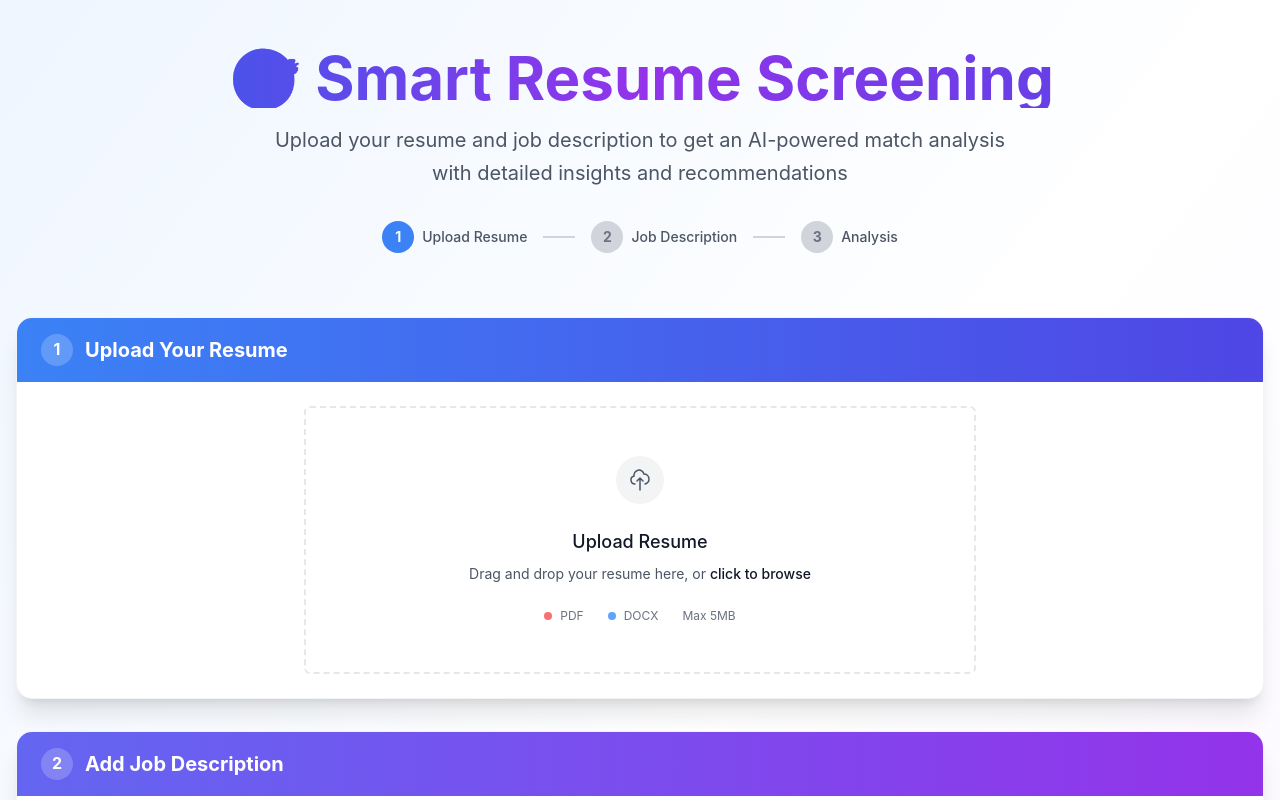
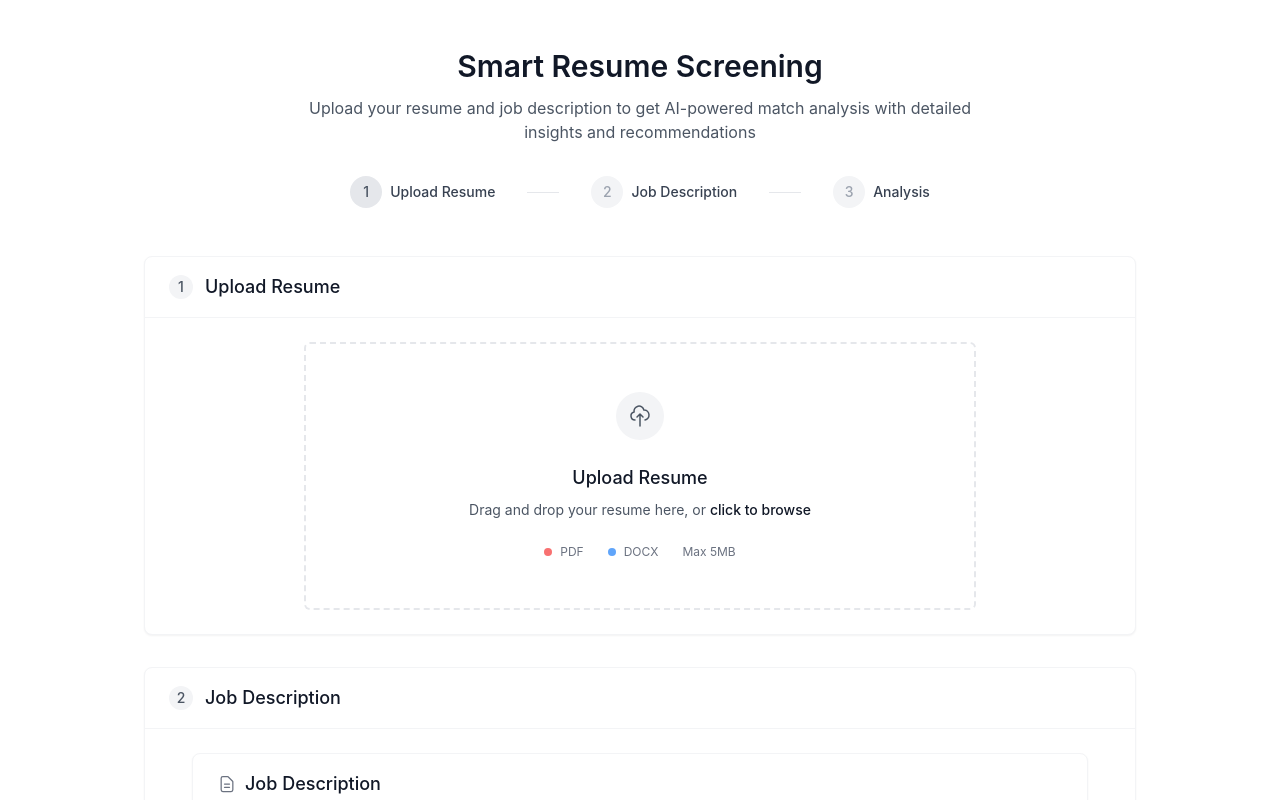
Before and after one commit to SusithD/AI-Based-CV-Screen-application, a Nuxt app in the folder frontend/: page / in a window 1280 px wide. Shown: the top 800 px of the page. Built offline with nearby package versions, Linux system fonts and the light colour scheme.

Commit message:
style: update index.vue for improved UI consistency and readability

```diff
--- a/frontend/pages/index.vue
+++ b/frontend/pages/index.vue
@@ -1,67 +1,65 @@
 <template>
-  <div class="min-h-screen bg-gradient-to-br from-blue-50 via-white to-purple-50">
-    <div class="container mx-auto px-4 py-12">
+  <div class="min-h-screen bg-white">
+    <div class="max-w-5xl mx-auto px-4 py-12">
       <!-- Header -->
-      <header class="text-center mb-16">
-        <div class="mb-8">
-          <h1 class="text-5xl md:text-6xl font-bold bg-gradient-to-r from-blue-600 via-purple-600 to-indigo-600 bg-clip-text text-transparent mb-4">
-            🎯 Smart Resume Screening
-          </h1>
-          <p class="text-xl text-gray-600 max-w-3xl mx-auto leading-relaxed">
-            Upload your resume and job description to get an AI-powered match analysis with detailed insights and recommendations
-          </p>
-        </div>
+      <header class="text-center mb-12">
+        <h1 class="text-3xl font-semibold text-gray-900 mb-3">
+          Smart Resume Screening
+        </h1>
+        <p class="text-base text-gray-600 max-w-2xl mx-auto">
+          Upload your resume and job description to get AI-powered match analysis with detailed insights and recommendations
+        </p>
 
         <!-- Progress Indicator -->
-        <div class="flex items-center justify-center space-x-4 mb-8">
+        <div class="flex items-center justify-center space-x-8 mt-8">
           <div class="flex items-center">
-            <div class="w-8 h-8 rounded-full flex items-center justify-center"
-                 :class="resumeStore.currentResume ? 'bg-green-500 text-white' : 'bg-blue-500 text-white'">
-              <svg v-if="resumeStore.currentResume" class="w-5 h-5" fill="none" stroke="currentColor" viewBox="0 0 24 24">
+            <div class="w-8 h-8 rounded-full flex items-center justify-center text-sm font-medium"
+                 :class="resumeStore.currentResume ? 'bg-gray-900 text-white' : 'bg-gray-200 text-gray-600'">
+              <svg v-if="resumeStore.currentResume" class="w-4 h-4" fill="none" stroke="currentColor" viewBox="0 0 24 24">
                 <path stroke-linecap="round" stroke-linejoin="round" stroke-width="2" d="M5 13l4 4L19 7" />
               </svg>
-              <span v-else class="text-sm font-bold">1</span>
+              <span v-else>1</span>
             </div>
-            <span class="ml-2 text-sm font-medium text-gray-600">Upload Resume</span>
+            <span class="ml-2 text-sm font-medium text-gray-700">Upload Resume</span>
           </div>
 
-          <div class="w-8 h-0.5 bg-gray-300"></div>
+          <div class="w-8 h-px bg-gray-200"></div>
 
           <div class="flex items-center">
-            <div class="w-8 h-8 rounded-full flex items-center justify-center"
-                 :class="resumeStore.jobDescription ? 'bg-green-500 text-white' : (resumeStore.currentResume ? 'bg-blue-500 text-white' : 'bg-gray-300 text-gray-500')">
-              <svg v-if="resumeStore.jobDescription" class="w-5 h-5" fill="none" stroke="currentColor" viewBox="0 0 24 24">
+            <div class="w-8 h-8 rounded-full flex items-center justify-center text-sm font-medium"
+                 :class="resumeStore.jobDescription ? 'bg-gray-900 text-white' : (resumeStore.currentResume ? 'bg-gray-200 text-gray-600' : 'bg-gray-100 text-gray-400')">
+              <svg v-if="resumeStore.jobDescription" class="w-4 h-4" fill="none" stroke="currentColor" viewBox="0 0 24 24">
                 <path stroke-linecap="round" stroke-linejoin="round" stroke-width="2" d="M5 13l4 4L19 7" />
               </svg>
-              <span v-else class="text-sm font-bold">2</span>
+              <span v-else>2</span>
             </div>
-            <span class="ml-2 text-sm font-medium text-gray-600">Job Description</span>
+            <span class="ml-2 text-sm font-medium text-gray-700">Job Description</span>
           </div>
 
-          <div class="w-8 h-0.5 bg-gray-300"></div>
+          <div class="w-8 h-px bg-gray-200"></div>
 
           <div class="flex items-center">
-            <div class="w-8 h-8 rounded-full flex items-center justify-center"
-                 :class="screeningResults ? 'bg-green-500 text-white' : (canStartScreening ? 'bg-blue-500 text-white' : 'bg-gray-300 text-gray-500')">
-              <svg v-if="screeningResults" class="w-5 h-5" fill="none" stroke="currentColor" viewBox="0 0 24 24">
+            <div class="w-8 h-8 rounded-full flex items-center justify-center text-sm font-medium"
+                 :class="screeningResults ? 'bg-gray-900 text-white' : (canStartScreening ? 'bg-gray-200 text-gray-600' : 'bg-gray-100 text-gray-400')">
+              <svg v-if="screeningResults" class="w-4 h-4" fill="none" stroke="currentColor" viewBox="0 0 24 24">
                 <path stroke-linecap="round" stroke-linejoin="round" stroke-width="2" d="M5 13l4 4L19 7" />
               </svg>
-              <span v-else class="text-sm font-bold">3</span>
+              <span v-else>3</span>
             </div>
-            <span class="ml-2 text-sm font-medium text-gray-600">Analysis</span>
+            <span class="ml-2 text-sm font-medium text-gray-700">Analysis</span>
           </div>
         </div>
       </header>
 
-      <div class="max-w-7xl mx-auto space-y-8">
+      <div class="space-y-8">
         <!-- Step 1: Upload Resume -->
-        <div class="bg-white rounded-2xl shadow-xl border border-gray-100 overflow-hidden">
-          <div class="bg-gradient-to-r from-blue-500 to-indigo-600 px-6 py-4">
+        <div class="bg-white border border-gray-100 rounded-lg shadow-sm">
+          <div class="border-b border-gray-100 px-6 py-4">
             <div class="flex items-center">
-              <div class="w-8 h-8 bg-white bg-opacity-20 rounded-full flex items-center justify-center mr-3">
-                <span class="text-white font-bold">1</span>
+              <div class="w-6 h-6 bg-gray-100 rounded-full flex items-center justify-center mr-3">
+                <span class="text-sm font-medium text-gray-600">1</span>
               </div>
-              <h2 class="text-xl font-bold text-white">Upload Your Resume</h2>
+              <h2 class="text-lg font-medium text-gray-900">Upload Resume</h2>
             </div>
           </div>
           <div class="p-6">
@@ -70,13 +68,13 @@
         </div>
 
         <!-- Step 2: Job Description -->
-        <div class="bg-white rounded-2xl shadow-xl border border-gray-100 overflow-hidden">
-          <div class="bg-gradient-to-r from-indigo-500 to-purple-600 px-6 py-4">
+        <div class="bg-white border border-gray-100 rounded-lg shadow-sm">
+          <div class="border-b border-gray-100 px-6 py-4">
             <div class="flex items-center">
-              <div class="w-8 h-8 bg-white bg-opacity-20 rounded-full flex items-center justify-center mr-3">
-                <span class="text-white font-bold">2</span>
+              <div class="w-6 h-6 bg-gray-100 rounded-full flex items-center justify-center mr-3">
+                <span class="text-sm font-medium text-gray-600">2</span>
               </div>
-              <h2 class="text-xl font-bold text-white">Add Job Description</h2>
+              <h2 class="text-lg font-medium text-gray-900">Job Description</h2>
             </div>
           </div>
           <div class="p-6">
@@ -85,44 +83,44 @@
         </div>
 
         <!-- Step 3: Start Screening -->
-        <div v-if="canStartScreening" class="bg-white rounded-2xl shadow-xl border border-gray-100 overflow-hidden animate-fade-in">
-          <div class="bg-gradient-to-r from-emerald-500 to-teal-600 px-6 py-4">
+        <div v-if="canStartScreening" class="bg-white border border-gray-100 rounded-lg shadow-sm fade-in">
+          <div class="border-b border-gray-100 px-6 py-4">
             <div class="flex items-center">
-              <div class="w-8 h-8 bg-white bg-opacity-20 rounded-full flex items-center justify-center mr-3">
-                <span class="text-white font-bold">3</span>
+              <div class="w-6 h-6 bg-gray-900 rounded-full flex items-center justify-center mr-3">
+                <span class="text-sm font-medium text-white">3</span>
               </div>
-              <h2 class="text-xl font-bold text-white">Ready to Screen!</h2>
+              <h2 class="text-lg font-medium text-gray-900">Ready to Analyze</h2>
             </div>
           </div>
 
           <div class="p-8 text-center">
             <div class="mb-6">
-              <div class="inline-flex items-center justify-center w-16 h-16 bg-green-100 rounded-full mb-4">
-                <svg class="w-8 h-8 text-green-600" fill="none" stroke="currentColor" viewBox="0 0 24 24">
-                  <path stroke-linecap="round" stroke-linejoin="round" stroke-width="2" d="M9 12l2 2 4-4m6 2a9 9 0 11-18 0 9 9 0 0118 0z" />
+              <div class="inline-flex items-center justify-center w-12 h-12 bg-gray-100 rounded-full mb-4">
+                <svg class="w-6 h-6 text-gray-600" fill="none" stroke="currentColor" viewBox="0 0 24 24">
+                  <path stroke-linecap="round" stroke-linejoin="round" stroke-width="1.5" d="M9 12l2 2 4-4m6 2a9 9 0 11-18 0 9 9 0 0118 0z" />
                 </svg>
               </div>
-              <h3 class="text-2xl font-bold text-gray-800 mb-2">All Set!</h3>
-              <p class="text-gray-600 mb-6">Your resume and job description are ready for AI analysis.</p>
+              <h3 class="text-lg font-medium text-gray-900 mb-2">All Set!</h3>
+              <p class="text-sm text-gray-600 mb-6">Your resume and job description are ready for AI analysis.</p>
             </div>
 
             <!-- Checklist -->
-            <div class="bg-gray-50 rounded-xl p-6 mb-8 text-left max-w-md mx-auto">
-              <ul class="space-y-3">
+            <div class="bg-gray-50 border border-gray-100 rounded-md p-4 mb-8 text-left max-w-md mx-auto">
+              <ul class="space-y-2">
                 <li class="flex items-center text-sm">
-                  <svg class="w-5 h-5 text-green-500 mr-3" fill="none" stroke="currentColor" viewBox="0 0 24 24">
+                  <svg class="w-4 h-4 text-green-600 mr-3" fill="none" stroke="currentColor" viewBox="0 0 24 24">
                     <path stroke-linecap="round" stroke-linejoin="round" stroke-width="2" d="M5 13l4 4L19 7" />
                   </svg>
                   <span class="text-gray-700">
-                    Resume uploaded: <span class="font-medium">{{ resumeStore.currentResume?.filename || resumeStore.currentResume?.name }}</span>
+                    Resume: <span class="font-medium">{{ resumeStore.currentResume?.filename || resumeStore.currentResume?.name }}</span>
                   </span>
                 </li>
                 <li class="flex items-center text-sm">
-                  <svg class="w-5 h-5 text-green-500 mr-3" fill="none" stroke="currentColor" viewBox="0 0 24 24">
+                  <svg class="w-4 h-4 text-green-600 mr-3" fill="none" stroke="currentColor" viewBox="0 0 24 24">
                     <path stroke-linecap="round" stroke-linejoin="round" stroke-width="2" d="M5 13l4 4L19 7" />
                   </svg>
                   <span class="text-gray-700">
-                    Job description added: <span class="font-medium">{{ jobDescriptionLength }} characters</span>
+                    Job description: <span class="font-medium">{{ jobDescriptionLength }} characters</span>
                   </span>
                 </li>
               </ul>
@@ -131,27 +129,27 @@
             <button
               @click="startScreening"
               :disabled="isScreening"
-              class="inline-flex items-center px-8 py-4 border border-transparent rounded-xl shadow-lg text-lg font-semibold text-white bg-gradient-to-r from-emerald-500 to-teal-600 hover:from-emerald-600 hover:to-teal-700 focus:outline-none focus:ring-2 focus:ring-offset-2 focus:ring-emerald-500 disabled:opacity-50 disabled:cursor-not-allowed transition-all duration-200 transform hover:scale-105"
+              class="inline-flex items-center px-6 py-3 text-sm font-medium text-white bg-gray-900 border border-transparent rounded-md hover:bg-gray-800 focus:outline-none focus:ring-2 focus:ring-offset-2 focus:ring-gray-500 disabled:opacity-50 disabled:cursor-not-allowed transition-colors"
             >
               <div v-if="isScreening" class="flex items-center">
-                <div class="w-5 h-5 border-2 border-white border-t-transparent rounded-full animate-spin mr-3"></div>
+                <div class="loading-spinner mr-2"></div>
                 Processing Analysis...
               </div>
               <div v-else class="flex items-center">
-                <svg class="w-6 h-6 mr-2" fill="none" stroke="currentColor" viewBox="0 0 24 24">
-                  <path stroke-linecap="round" stroke-linejoin="round" stroke-width="2" d="M13 10V3L4 14h7v7l9-11h-7z" />
+                <svg class="w-4 h-4 mr-2" fill="none" stroke="currentColor" viewBox="0 0 24 24">
+                  <path stroke-linecap="round" stroke-linejoin="round" stroke-width="1.5" d="M13 10V3L4 14h7v7l9-11h-7z" />
                 </svg>
-                Start AI Screening Analysis
+                Start AI Analysis
               </div>
             </button>
           </div>
         </div>
 
         <!-- Results Section -->
-        <div v-if="screeningResults" class="animate-fade-in">
-          <div class="text-center mb-8">
-            <h2 class="text-3xl font-bold text-gray-800 mb-2">📊 Screening Results</h2>
-            <p class="text-gray-600">Here's your detailed resume analysis and match score</p>
+        <div v-if="screeningResults" class="fade-in">
+          <div class="text-center mb-6">
+            <h2 class="text-2xl font-medium text-gray-900 mb-2">Screening Results</h2>
+            <p class="text-sm text-gray-600">Detailed resume analysis and match score</p>
           </div>
           <ResultCard
             :results="screeningResults"
@@ -161,13 +159,13 @@
       </div>
 
       <!-- Error Messages -->
-      <div v-if="error" class="fixed bottom-4 right-4 max-w-md">
-        <div class="bg-red-50 border border-red-200 rounded-lg p-4 shadow-lg">
+      <div v-if="error" class="fixed bottom-4 right-4 max-w-sm">
+        <div class="bg-red-50 border border-red-100 rounded-md p-4 shadow-lg">
           <div class="flex items-center">
-            <svg class="w-5 h-5 text-red-500 mr-2" fill="currentColor" viewBox="0 0 20 20">
+            <svg class="w-4 h-4 text-red-500 mr-2" fill="currentColor" viewBox="0 0 20 20">
               <path fill-rule="evenodd" d="M10 18a8 8 0 100-16 8 8 0 000 16zM8.707 7.293a1 1 0 00-1.414 1.414L8.586 10l-1.293 1.293a1 1 0 101.414 1.414L10 11.414l1.293 1.293a1 1 0 001.414-1.414L11.414 10l1.293-1.293a1 1 0 00-1.414-1.414L10 8.586 8.707 7.293z" clip-rule="evenodd" />
             </svg>
-            <p class="text-red-800 font-medium">{{ error }}</p>
+            <p class="text-sm text-red-700">{{ error }}</p>
           </div>
         </div>
       </div>
@@ -235,102 +233,7 @@ onMounted(() => {
 </script>
 
 <style scoped>
-@keyframes fade-in {
-  from { opacity: 0; transform: translateY(20px); }
-  to { opacity: 1; transform: translateY(0); }
-}
-
-.animate-fade-in {
-  animation: fade-in 0.5s ease-out;
-}
-
-.home-page {
-  min-height: 100vh;
-  padding: 40px 0;
-}
-
-.page-header {
-  text-align: center;
-  margin-bottom: 48px;
-}
-
-.page-header h1 {
-  font-size: 3rem;
-  color: #1f2937;
-  margin-bottom: 16px;
-  font-weight: 700;
-}
-
-.page-header p {
-  font-size: 1.25rem;
-  color: #6b7280;
-  max-width: 600px;
-  margin: 0 auto;
-}
-
-.upload-section {
-  max-width: 800px;
-  margin: 0 auto;
-}
-
-.card h2 {
-  margin-bottom: 20px;
-  color: #374151;
-  font-size: 1.5rem;
-}
-
-.screening-actions {
-  text-align: center;
-}
-
-.screening-info {
-  margin-bottom: 24px;
-}
-
-.screening-info h3 {
-  color: #059669;
-  margin-bottom: 8px;
-}
-
-.screening-info p {
-  color: #6b7280;
-  margin-bottom: 16px;
-}
-
-.checklist {
-  list-style: none;
-  padding: 0;
-  text-align: left;
-  display: inline-block;
-}
-
-.checklist li {
-  padding: 4px 0;
-  color: #374151;
-}
-
-.btn-large {
-  padding: 16px 32px;
-  font-size: 18px;
-  font-weight: 700;
-  min-width: 200px;
-}
-
-.btn-large .loading-spinner {
-  margin-right: 8px;
-}
-
-@media (max-width: 768px) {
-  .page-header h1 {
-    font-size: 2.5rem;
-  }
-
-  .page-header p {
-    font-size: 1.125rem;
-  }
-
-  .upload-section {
-    margin: 0 20px;
-  }
+.fade-in {
+  animation: fadeIn 0.3s ease-out;
 }
 </style>
```
